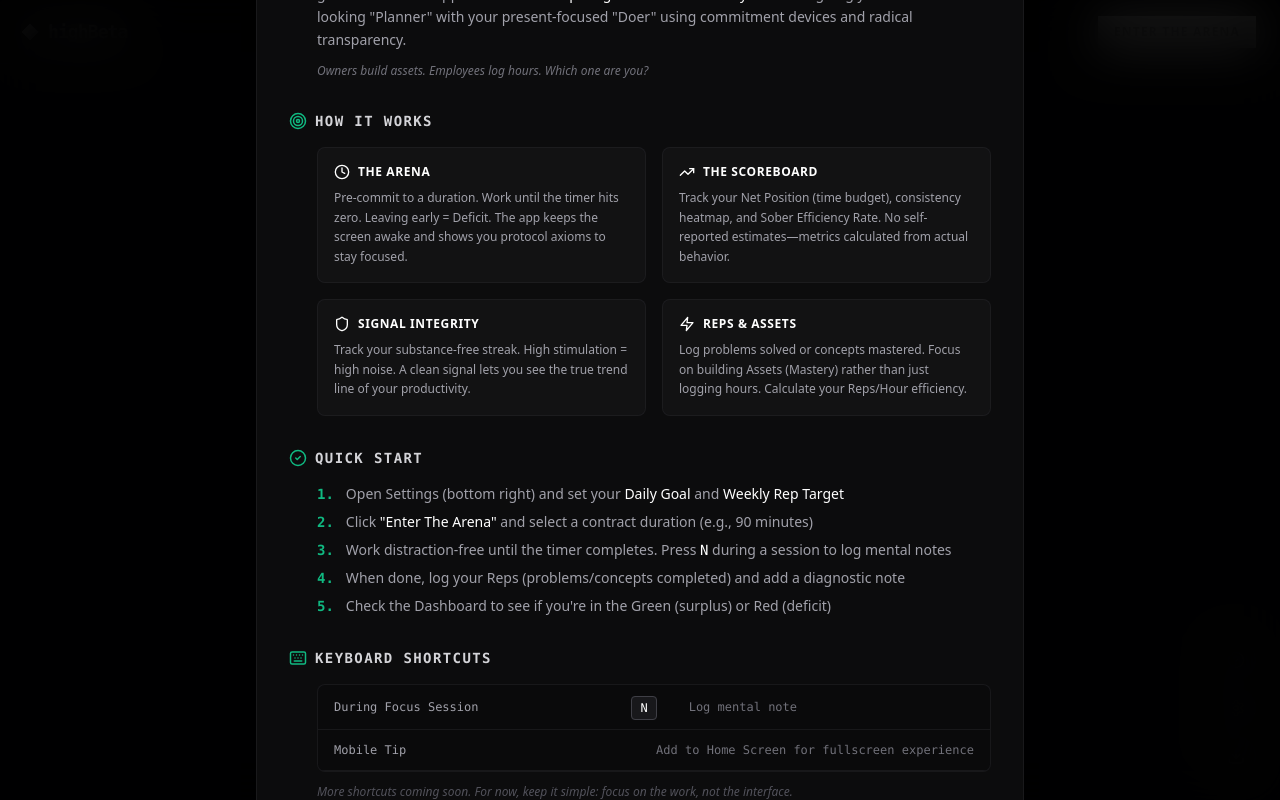
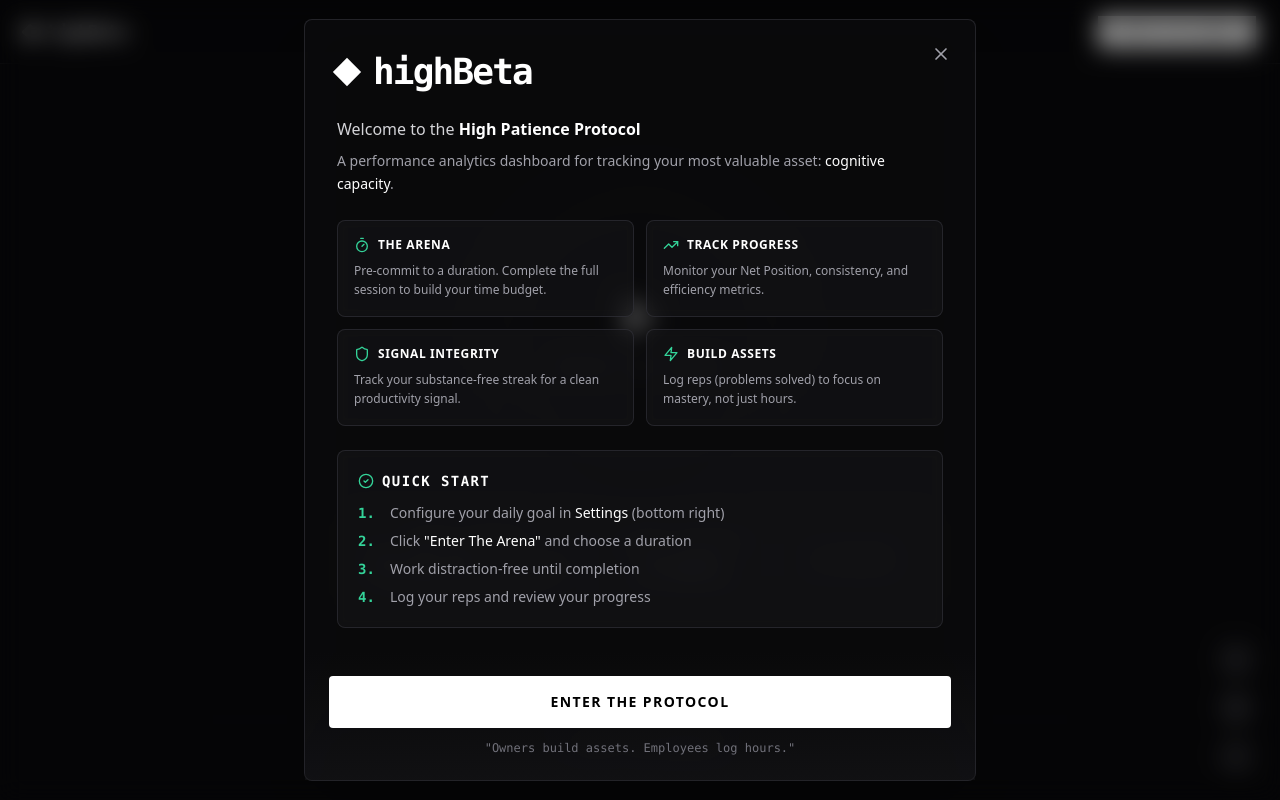
Before and after one commit to Bonorinoa/Quals-Arena, a React (Vite) app: page / in a window 1280 px wide. Built offline with nearby package versions, Linux system fonts and the light colour scheme.

Commit message:
Fix welcome page formatting and improve UI design
Co-authored-by: Bonorinoa <65452931+Bonorinoa@users.noreply.github.com>

```diff
--- a/components/WelcomeView.tsx
+++ b/components/WelcomeView.tsx
@@ -1,6 +1,6 @@
 
 import React from 'react';
-import { X, Zap, Target, TrendingUp, Shield, Keyboard, Clock, Brain, CheckCircle2, Timer } from 'lucide-react';
+import { X, Zap, Target, TrendingUp, Shield, Timer, CheckCircle2 } from 'lucide-react';
 
 interface WelcomeViewProps {
   onClose: () => void;
@@ -8,198 +8,117 @@ interface WelcomeViewProps {
 
 export const WelcomeView: React.FC<WelcomeViewProps> = ({ onClose }) => {
   return (
-    <div className="fixed inset-0 z-50 bg-black/90 backdrop-blur-xl flex items-center justify-center p-4 animate-in fade-in duration-300 overflow-y-auto">
-      <div className="w-full max-w-3xl my-8">
+    <div className="fixed inset-0 z-50 bg-black/40 backdrop-blur-md flex items-center justify-center p-4 animate-in fade-in duration-300">
+      <div className="w-full max-w-2xl">
         {/* Main Glass Card */}
-        <div className="bg-zinc-900/50 backdrop-blur-2xl border border-zinc-800/50 shadow-2xl animate-in zoom-in-95 duration-300">
+        <div className="bg-zinc-900/30 backdrop-blur-xl border border-zinc-700/50 shadow-2xl rounded-lg animate-in zoom-in-95 duration-300">
 
           {/* Header */}
-          <div className="relative border-b border-zinc-800/50 p-8 bg-gradient-to-b from-zinc-900/80 to-transparent">
+          <div className="relative p-8 pb-6">
             <button
               onClick={onClose}
-              className="absolute top-6 right-6 text-zinc-500 hover:text-white transition-colors p-2 hover:bg-white/5 rounded-full"
+              className="absolute top-4 right-4 text-zinc-400 hover:text-white transition-colors p-2 hover:bg-white/5 rounded-full"
               aria-label="Close welcome"
             >
               <X size={20} />
             </button>
 
-            <div className="flex items-center gap-4 mb-4">
-              <div className="w-4 h-4 bg-white rotate-45"></div>
-              <h1 className="text-3xl font-mono font-bold tracking-tighter">highBeta</h1>
+            <div className="flex items-center gap-4 mb-6">
+              <div className="w-5 h-5 bg-white rotate-45"></div>
+              <h1 className="text-4xl font-mono font-bold tracking-tighter text-white">highBeta</h1>
             </div>
-            <p className="text-zinc-400 text-sm leading-relaxed max-w-xl">
-              Welcome to the <span className="text-white font-semibold">High Patience Protocol</span>.
-              This isn't another to-do app—it's a performance analytics dashboard for tracking your most valuable asset: cognitive capacity.
+
+            <p className="text-zinc-300 text-base leading-relaxed mb-2">
+              Welcome to the <span className="text-white font-semibold">High Patience Protocol</span>
+            </p>
+            <p className="text-zinc-400 text-sm leading-relaxed">
+              A performance analytics dashboard for tracking your most valuable asset: <span className="text-white">cognitive capacity</span>.
             </p>
           </div>
 
-          {/* Content Sections */}
-          <div className="p-8 space-y-8">
-
-            {/* The Vision */}
-            <section>
-              <div className="flex items-center gap-2 mb-4">
-                <Brain size={18} className="text-emerald-500" />
-                <h2 className="text-sm font-bold uppercase tracking-widest text-zinc-300 font-mono">The Philosophy</h2>
-              </div>
-              <div className="pl-7 space-y-3 text-sm text-zinc-400 leading-relaxed">
-                <p>
-                  High beta (β) represents high patience in economic theory—choosing long-term rewards over instant gratification.
-                  This app solves the <span className="text-white">Principal-Agent Problem within yourself</span>: aligning your forward-looking "Planner"
-                  with your present-focused "Doer" using commitment devices and radical transparency.
-                </p>
-                <p className="text-zinc-500 text-xs italic">
-                  Owners build assets. Employees log hours. Which one are you?
-                </p>
-              </div>
-            </section>
-
-            {/* How It Works */}
-            <section>
-              <div className="flex items-center gap-2 mb-4">
-                <Target size={18} className="text-emerald-500" />
-                <h2 className="text-sm font-bold uppercase tracking-widest text-zinc-300 font-mono">How It Works</h2>
-              </div>
-              <div className="pl-7 grid grid-cols-1 sm:grid-cols-2 gap-4 text-sm">
-                <div className="bg-zinc-900/50 border border-zinc-800/50 p-4 rounded-lg">
+          {/* Core Concepts - Condensed */}
+          <div className="px-8 pb-6">
+            <div className="grid grid-cols-2 gap-3">
+              <div className="bg-zinc-900/40 backdrop-blur-sm border border-zinc-700/50 p-4 rounded-lg">
                 <div className="flex items-center gap-2 mb-2">
-                    <Clock size={16} className="text-white" />
+                  <Timer size={16} className="text-emerald-400" />
                   <h3 className="text-white font-semibold text-xs uppercase tracking-wider">The Arena</h3>
                 </div>
                 <p className="text-zinc-400 text-xs leading-relaxed">
-                    Pre-commit to a duration. Work until the timer hits zero. Leaving early = Deficit.
-                    The app keeps the screen awake and shows you protocol axioms to stay focused.
+                  Pre-commit to a duration. Complete the full session to build your time budget.
                 </p>
               </div>
 
-                <div className="bg-zinc-900/50 border border-zinc-800/50 p-4 rounded-lg">
+              <div className="bg-zinc-900/40 backdrop-blur-sm border border-zinc-700/50 p-4 rounded-lg">
                 <div className="flex items-center gap-2 mb-2">
-                    <TrendingUp size={16} className="text-white" />
-                    <h3 className="text-white font-semibold text-xs uppercase tracking-wider">The Scoreboard</h3>
+                  <TrendingUp size={16} className="text-emerald-400" />
+                  <h3 className="text-white font-semibold text-xs uppercase tracking-wider">Track Progress</h3>
                 </div>
                 <p className="text-zinc-400 text-xs leading-relaxed">
-                    Track your Net Position (time budget), consistency heatmap, and Sober Efficiency Rate.
-                    No self-reported estimates—metrics calculated from actual behavior.
+                  Monitor your Net Position, consistency, and efficiency metrics.
                 </p>
               </div>
 
-                <div className="bg-zinc-900/50 border border-zinc-800/50 p-4 rounded-lg">
+              <div className="bg-zinc-900/40 backdrop-blur-sm border border-zinc-700/50 p-4 rounded-lg">
                 <div className="flex items-center gap-2 mb-2">
-                    <Shield size={16} className="text-white" />
+                  <Shield size={16} className="text-emerald-400" />
                   <h3 className="text-white font-semibold text-xs uppercase tracking-wider">Signal Integrity</h3>
                 </div>
                 <p className="text-zinc-400 text-xs leading-relaxed">
-                    Track your substance-free streak. High stimulation = high noise.
-                    A clean signal lets you see the true trend line of your productivity.
+                  Track your substance-free streak for a clean productivity signal.
                 </p>
               </div>
 
-                <div className="bg-zinc-900/50 border border-zinc-800/50 p-4 rounded-lg">
+              <div className="bg-zinc-900/40 backdrop-blur-sm border border-zinc-700/50 p-4 rounded-lg">
                 <div className="flex items-center gap-2 mb-2">
-                    <Zap size={16} className="text-white" />
-                    <h3 className="text-white font-semibold text-xs uppercase tracking-wider">Reps & Assets</h3>
+                  <Zap size={16} className="text-emerald-400" />
+                  <h3 className="text-white font-semibold text-xs uppercase tracking-wider">Build Assets</h3>
                 </div>
                 <p className="text-zinc-400 text-xs leading-relaxed">
-                    Log problems solved or concepts mastered. Focus on building Assets (Mastery)
-                    rather than just logging hours. Calculate your Reps/Hour efficiency.
+                  Log reps (problems solved) to focus on mastery, not just hours.
                 </p>
               </div>
             </div>
-            </section>
+          </div>
 
-            {/* Quick Start */}
-            <section>
-              <div className="flex items-center gap-2 mb-4">
-                <CheckCircle2 size={18} className="text-emerald-500" />
-                <h2 className="text-sm font-bold uppercase tracking-widest text-zinc-300 font-mono">Quick Start</h2>
+          {/* Quick Start - Simplified */}
+          <div className="px-8 pb-6">
+            <div className="bg-zinc-900/40 backdrop-blur-sm border border-zinc-700/50 p-5 rounded-lg">
+              <div className="flex items-center gap-2 mb-3">
+                <CheckCircle2 size={16} className="text-emerald-400" />
+                <h2 className="text-sm font-bold uppercase tracking-widest text-white font-mono">Quick Start</h2>
               </div>
-              <div className="pl-7">
               <ol className="space-y-2 text-sm text-zinc-400">
-                  <li className="flex gap-3">
-                    <span className="text-emerald-500 font-mono font-bold">1.</span>
-                    <span>Open Settings (bottom right) and set your <span className="text-white">Daily Goal</span> and <span className="text-white">Weekly Rep Target</span></span>
+                <li className="flex gap-2">
+                  <span className="text-emerald-400 font-mono font-bold min-w-[1.5rem]">1.</span>
+                  <span>Configure your daily goal in <span className="text-white">Settings</span> (bottom right)</span>
                 </li>
-                  <li className="flex gap-3">
-                    <span className="text-emerald-500 font-mono font-bold">2.</span>
-                    <span>Click <span className="text-white">"Enter The Arena"</span> and select a contract duration (e.g., 90 minutes)</span>
+                <li className="flex gap-2">
+                  <span className="text-emerald-400 font-mono font-bold min-w-[1.5rem]">2.</span>
+                  <span>Click <span className="text-white">"Enter The Arena"</span> and choose a duration</span>
                 </li>
-                  <li className="flex gap-3">
-                    <span className="text-emerald-500 font-mono font-bold">3.</span>
-                    <span>Work distraction-free until the timer completes. Press <span className="text-white font-mono">N</span> during a session to log mental notes</span>
+                <li className="flex gap-2">
+                  <span className="text-emerald-400 font-mono font-bold min-w-[1.5rem]">3.</span>
+                  <span>Work distraction-free until completion</span>
                 </li>
-                  <li className="flex gap-3">
-                    <span className="text-emerald-500 font-mono font-bold">4.</span>
-                    <span>When done, log your Reps (problems/concepts completed) and add a diagnostic note</span>
-                  </li>
-                  <li className="flex gap-3">
-                    <span className="text-emerald-500 font-mono font-bold">5.</span>
-                    <span>Check the Dashboard to see if you're in the Green (surplus) or Red (deficit)</span>
+                <li className="flex gap-2">
+                  <span className="text-emerald-400 font-mono font-bold min-w-[1.5rem]">4.</span>
+                  <span>Log your reps and review your progress</span>
                 </li>
               </ol>
             </div>
-            </section>
-
-            {/* Keyboard Shortcuts */}
-            <section>
-              <div className="flex items-center gap-2 mb-4">
-                <Keyboard size={18} className="text-emerald-500" />
-                <h2 className="text-sm font-bold uppercase tracking-widest text-zinc-300 font-mono">Keyboard Shortcuts</h2>
-              </div>
-              <div className="pl-7">
-                <div className="bg-zinc-950/50 border border-zinc-800/50 rounded-lg overflow-hidden">
-                  <table className="w-full text-sm">
-                    <tbody className="font-mono">
-                      <tr className="border-b border-zinc-800/50">
-                        <td className="py-3 px-4 text-zinc-400 text-xs">During Focus Session</td>
-                        <td className="py-3 px-4 text-right">
-                          <kbd className="bg-zinc-900 border border-zinc-700 px-2 py-1 rounded text-xs text-white">N</kbd>
-                        </td>
-                        <td className="py-3 px-4 text-zinc-500 text-xs">Log mental note</td>
-                      </tr>
-                      <tr className="border-b border-zinc-800/50">
-                        <td className="py-3 px-4 text-zinc-400 text-xs">Mobile Tip</td>
-                        <td className="py-3 px-4 text-right text-zinc-500 text-xs" colSpan={2}>
-                          Add to Home Screen for fullscreen experience
-                        </td>
-                      </tr>
-                    </tbody>
-                  </table>
-                </div>
-                <p className="text-zinc-600 text-xs mt-3 italic">
-                  More shortcuts coming soon. For now, keep it simple: focus on the work, not the interface.
-                </p>
-              </div>
-            </section>
-
-            {/* Data Sovereignty */}
-            <section>
-              <div className="flex items-center gap-2 mb-4">
-                <Shield size={18} className="text-emerald-500" />
-                <h2 className="text-sm font-bold uppercase tracking-widest text-zinc-300 font-mono">Your Data, Your Control</h2>
-              </div>
-              <div className="pl-7 text-sm text-zinc-400 space-y-2">
-                <p>
-                  Everything lives in your browser's local storage. No accounts, no servers, no tracking.
-                  Export to CSV or backup as JSON anytime. Optional Google Sheets integration available for cloud backup.
-                </p>
-                <p className="text-zinc-600 text-xs italic">
-                  Warning: Clearing browser data = losing local sessions. Back up regularly.
-                </p>
-              </div>
-            </section>
-
           </div>
 
           {/* Footer CTA */}
-          <div className="border-t border-zinc-800/50 p-6 bg-gradient-to-t from-zinc-900/80 to-transparent">
+          <div className="p-6 bg-gradient-to-t from-zinc-900/50 to-transparent">
             <button
               onClick={onClose}
-              className="w-full py-4 bg-white text-black font-bold uppercase tracking-widest text-sm hover:bg-zinc-200 transition-colors"
+              className="w-full py-4 bg-white text-black font-bold uppercase tracking-widest text-sm hover:bg-zinc-200 transition-colors rounded"
             >
               Enter The Protocol
             </button>
-            <p className="text-center text-zinc-600 text-xs mt-3 font-mono">
-              "Rules beat discretion. Time for work."
+            <p className="text-center text-zinc-500 text-xs mt-3 font-mono">
+              "Owners build assets. Employees log hours."
             </p>
           </div>
 
```
Lines whose indentation alone changed are shown as unchanged.
